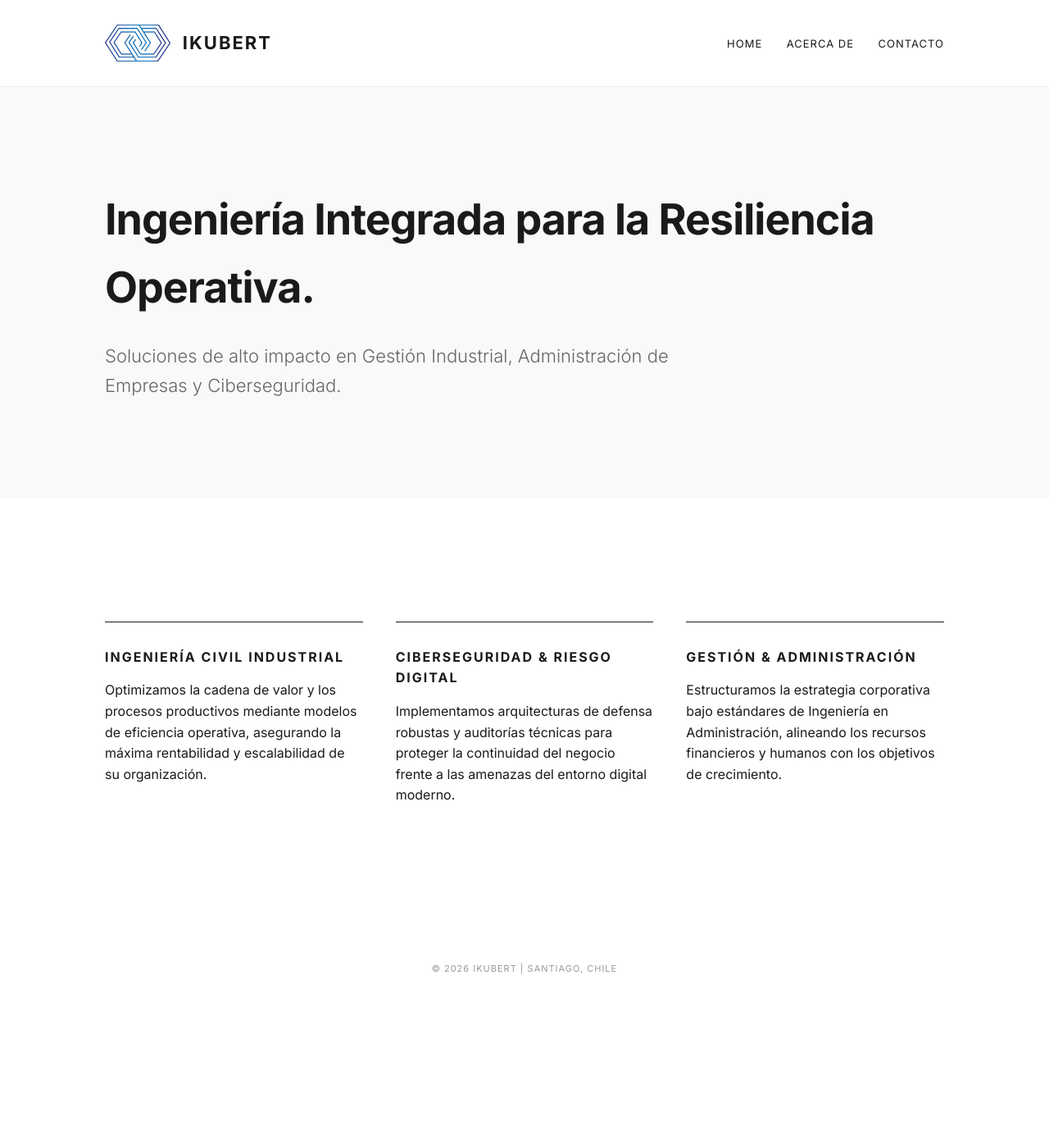
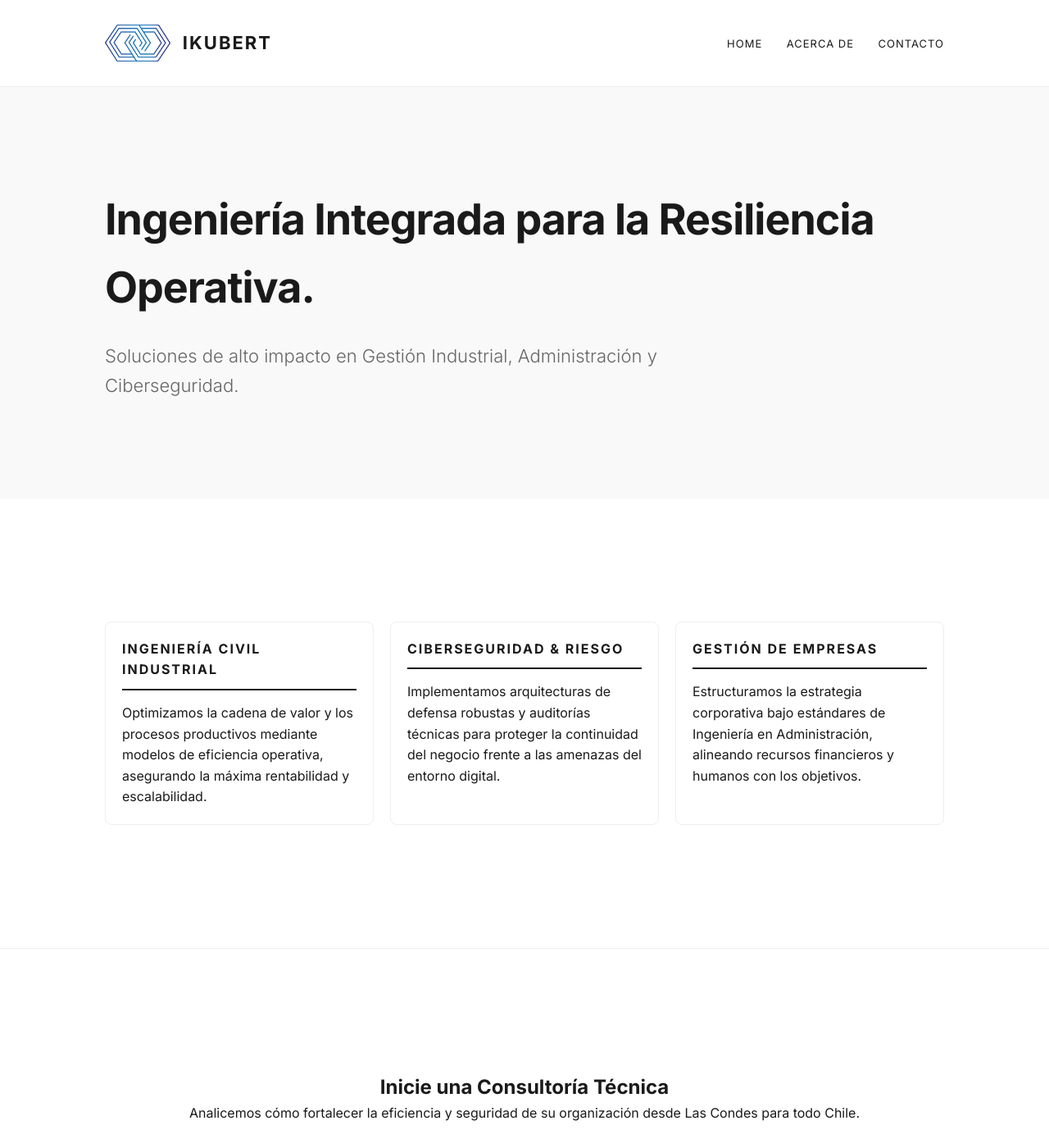
Before and after one commit to IKUBERT/ikubert.github.io, a Jekyll site: the page built from index.html, in a window 1280 px wide and 1400 px high. Shown: the whole window at 82% size. Built offline with Jekyll 4.4.1, drawn with Linux system fonts in a browser that asks for light colours.

Commit message:
Enhance layout and add contact form to index.html

```diff
--- a/index.html
+++ b/index.html
@@ -2,24 +2,72 @@
 layout: default
 title: I-KUBERT | Ingeniería y Consultoría Estratégica
 ---
+
 <header>
     <h1>Ingeniería Integrada para la Resiliencia Operativa.</h1>
-    <p class="hero-p">Soluciones de alto impacto en Gestión Industrial, Administración de Empresas y Ciberseguridad.</p>
+    <p class="hero-p">Soluciones de alto impacto en Gestión Industrial, Administración y Ciberseguridad.</p>
 </header>
 
 <div class="section">
-    <div class="grid">
-        <div class="card">
-            <h3>Ingeniería Civil Industrial</h3>
-            <p>Optimizamos la cadena de valor y los procesos productivos mediante modelos de eficiencia operativa, asegurando la máxima rentabilidad y escalabilidad de su organización.</p>
+    <div class="grid" style="display: grid; grid-template-columns: repeat(auto-fit, minmax(250px, 1fr)); gap: 20px;">
+        <div class="card" style="padding: 20px; border: 1px solid #eee; border-radius: 8px;">
+            <h3 style="border-bottom: 2px solid #1a1a1a; padding-bottom: 10px;">Ingeniería Civil Industrial</h3>
+            <p>Optimizamos la cadena de valor y los procesos productivos mediante modelos de eficiencia operativa, asegurando la máxima rentabilidad y escalabilidad.</p>
         </div>
-        <div class="card">
-            <h3>Ciberseguridad & Riesgo Digital</h3>
-            <p>Implementamos arquitecturas de defensa robustas y auditorías técnicas para proteger la continuidad del negocio frente a las amenazas del entorno digital moderno.</p>
+        <div class="card" style="padding: 20px; border: 1px solid #eee; border-radius: 8px;">
+            <h3 style="border-bottom: 2px solid #1a1a1a; padding-bottom: 10px;">Ciberseguridad & Riesgo</h3>
+            <p>Implementamos arquitecturas de defensa robustas y auditorías técnicas para proteger la continuidad del negocio frente a las amenazas del entorno digital.</p>
         </div>
-        <div class="card">
-            <h3>Gestión & Administración</h3>
-            <p>Estructuramos la estrategia corporativa bajo estándares de Ingeniería en Administración, alineando los recursos financieros y humanos con los objetivos de crecimiento.</p>
+        <div class="card" style="padding: 20px; border: 1px solid #eee; border-radius: 8px;">
+            <h3 style="border-bottom: 2px solid #1a1a1a; padding-bottom: 10px;">Gestión de Empresas</h3>
+            <p>Estructuramos la estrategia corporativa bajo estándares de Ingeniería en Administración, alineando recursos financieros y humanos con los objetivos.</p>
         </div>
     </div>
 </div>
+
+<hr style="margin: 50px 0; border: 0; border-top: 1px solid #eee;">
+
+<div class="section">
+    <h2 style="text-align: center;">Inicie una Consultoría Técnica</h2>
+    <p style="text-align: center; margin-bottom: 30px;">Analicemos cómo fortalecer la eficiencia y seguridad de su organización desde Las Condes para todo Chile.</p>
+
+    <form id="contact-form" style="max-width: 600px; margin: 0 auto; display: flex; flex-direction: column; gap: 20px;">
+        <input type="text" name="nombre" placeholder="Nombre completo" required style="padding: 15px; border: 1px solid #ddd; font-family: inherit;">
+        <input type="email" name="email" placeholder="Correo corporativo" required style="padding: 15px; border: 1px solid #ddd; font-family: inherit;">
+        <textarea name="mensaje" placeholder="Describa su requerimiento técnico o de gestión" rows="5" required style="padding: 15px; border: 1px solid #ddd; font-family: inherit;"></textarea>
+
+        <button type="submit" id="submit-btn" style="background: #1a1a1a; color: #fff; padding: 20px; border: none; cursor: pointer; letter-spacing: 2px; font-weight: 700;">ENVIAR CONSULTA</button>
+
+        <p id="response-msg" style="display:none; text-align: center; color: #2ecc71; font-weight: 700; padding: 20px; border: 1px solid #2ecc71;">¡Mensaje enviado con éxito! Nos contactaremos a la brevedad.</p>
+    </form>
+</div>
+
+<script>
+  // Tu URL de Google Apps Script (Versión 2)
+  const scriptURL = 'https://script.google.com/macros/s/AKfycbwxChghvF_M6bCwR6crtV-YnjN3A_iWmjl6WeddZnsNv3zN926Hd8CkZcSIhhLiXlPxhA/exec'
+  const form = document.getElementById('contact-form')
+  const btn = document.getElementById('submit-btn')
+  const msg = document.getElementById('response-msg')
+
+  form.addEventListener('submit', e => {
+    e.preventDefault()
+    btn.disabled = true
+    btn.innerText = 'ENVIANDO...'
+
+    fetch(scriptURL, {
+        method: 'POST',
+        body: new FormData(form),
+        mode: 'no-cors'
+    })
+    .then(() => {
+        btn.style.display = 'none'
+        msg.style.display = 'block'
+        form.reset()
+    })
+    .catch(error => {
+        btn.disabled = false
+        btn.innerText = 'ERROR AL ENVIAR'
+        console.error('Error!', error.message)
+    })
+  })
+</script>
```
